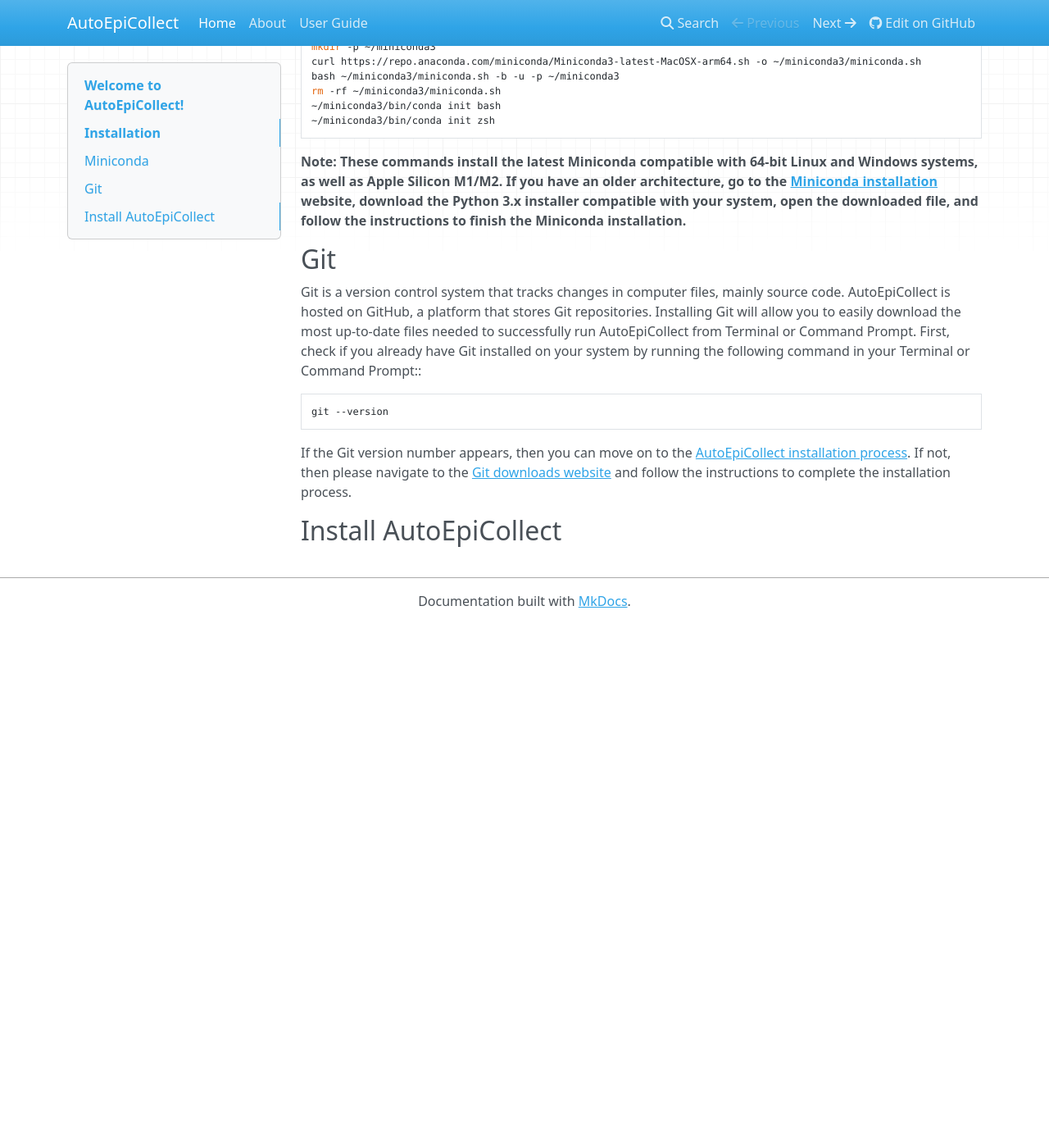
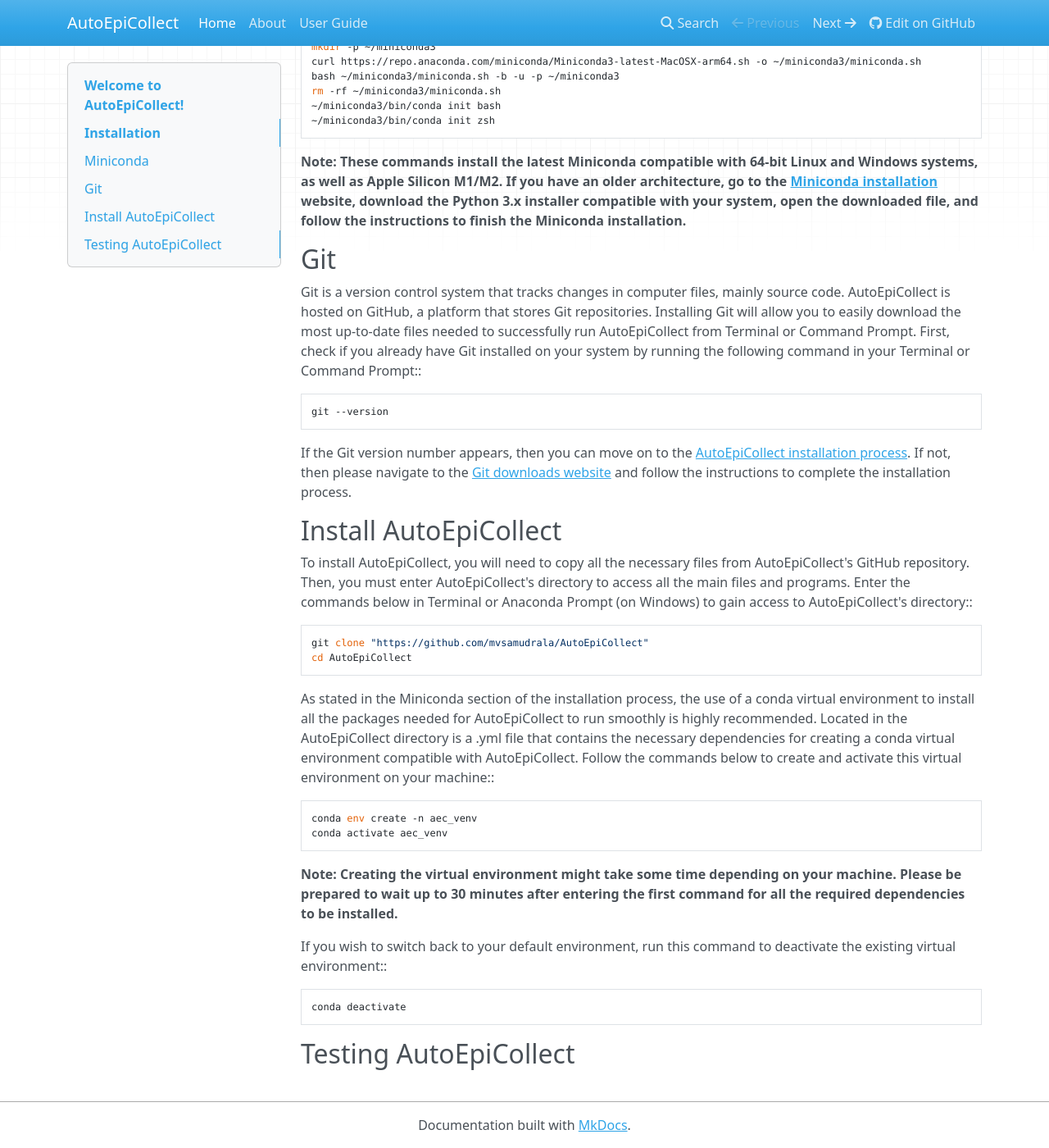
Before and after one commit to mvsamudrala/AutoEpiCollect, an MkDocs documentation site: the page built from docs/index.md, in a window 1280 px wide and 1400 px high, scrolled down 2680 px. Shown: the whole window at 82% size. Built offline with MkDocs 1.6.1, drawn with Linux system fonts in a browser that asks for light colours; nearby versions of some CDN libraries; before the commit the page ends 3441 px from its top, so only the background shows below that.

Commit message:
Add docs

````diff
--- a/docs/index.md
+++ b/docs/index.md
@@ -81,3 +81,28 @@
 website](https://git-scm.com/downloads) and follow the instructions to complete the installation process.
 
 ## Install AutoEpiCollect
+To install AutoEpiCollect, you will need to copy all the necessary files from AutoEpiCollect's GitHub repository.
+Then, you must enter AutoEpiCollect's directory to access all the main files and programs. Enter the commands
+below in Terminal or Anaconda Prompt (on Windows) to gain access to AutoEpiCollect's directory::
+```bash
+git clone "https://github.com/mvsamudrala/AutoEpiCollect"
+cd AutoEpiCollect
+```
+As stated in the Miniconda section of the installation process, the use of a conda virtual environment to install
+all the packages needed for AutoEpiCollect to run smoothly is highly recommended. Located in the AutoEpiCollect
+directory is a .yml file that contains the necessary dependencies for creating a conda virtual environment
+compatible with AutoEpiCollect. Follow the commands below to create and activate this virtual environment on
+your machine::
+```bash
+conda env create -n aec_venv
+conda activate aec_venv
+```
+**Note: Creating the virtual environment might take some time depending on your machine. Please be prepared to wait
+up to 30 minutes after entering the first command for all the required dependencies to be installed.**
+
+If you wish to switch back to your default environment, run this command to deactivate the existing virtual
+environment::
+```bash
+conda deactivate
+```
+## Testing AutoEpiCollect
````
